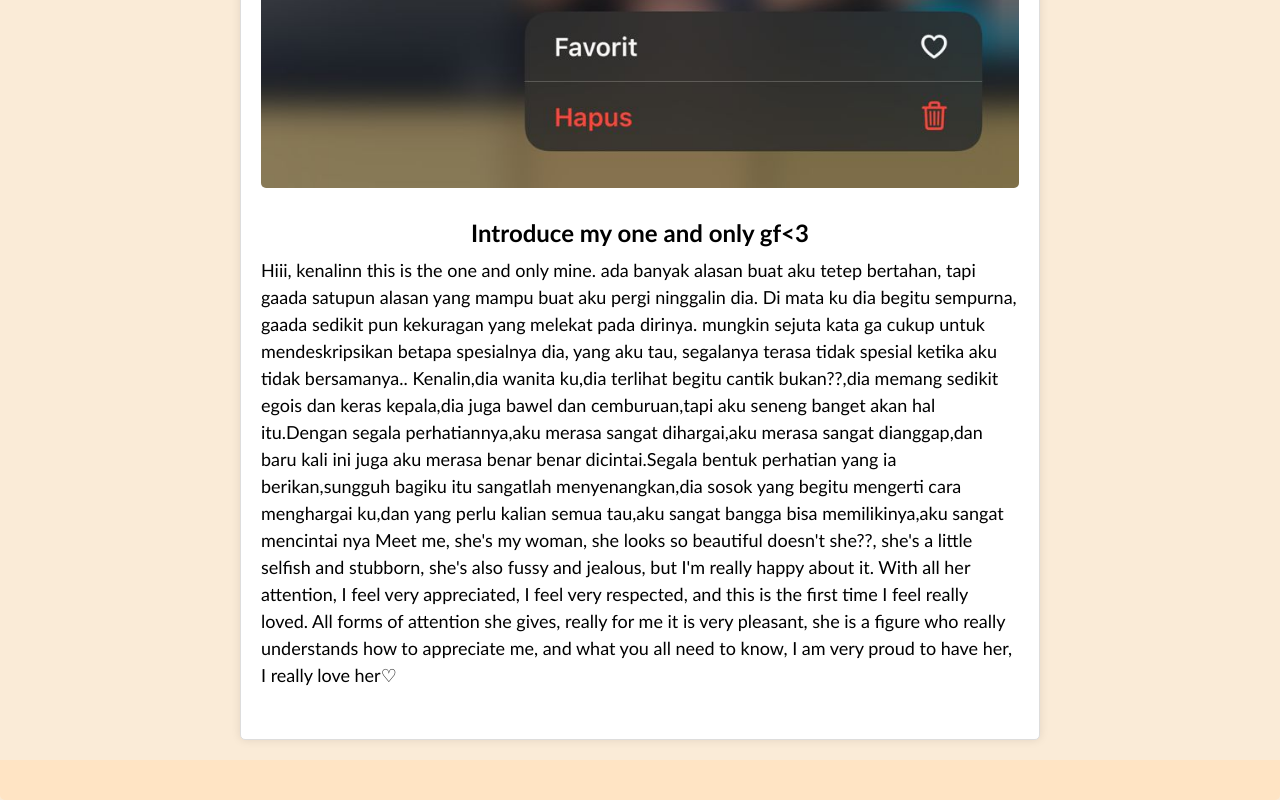
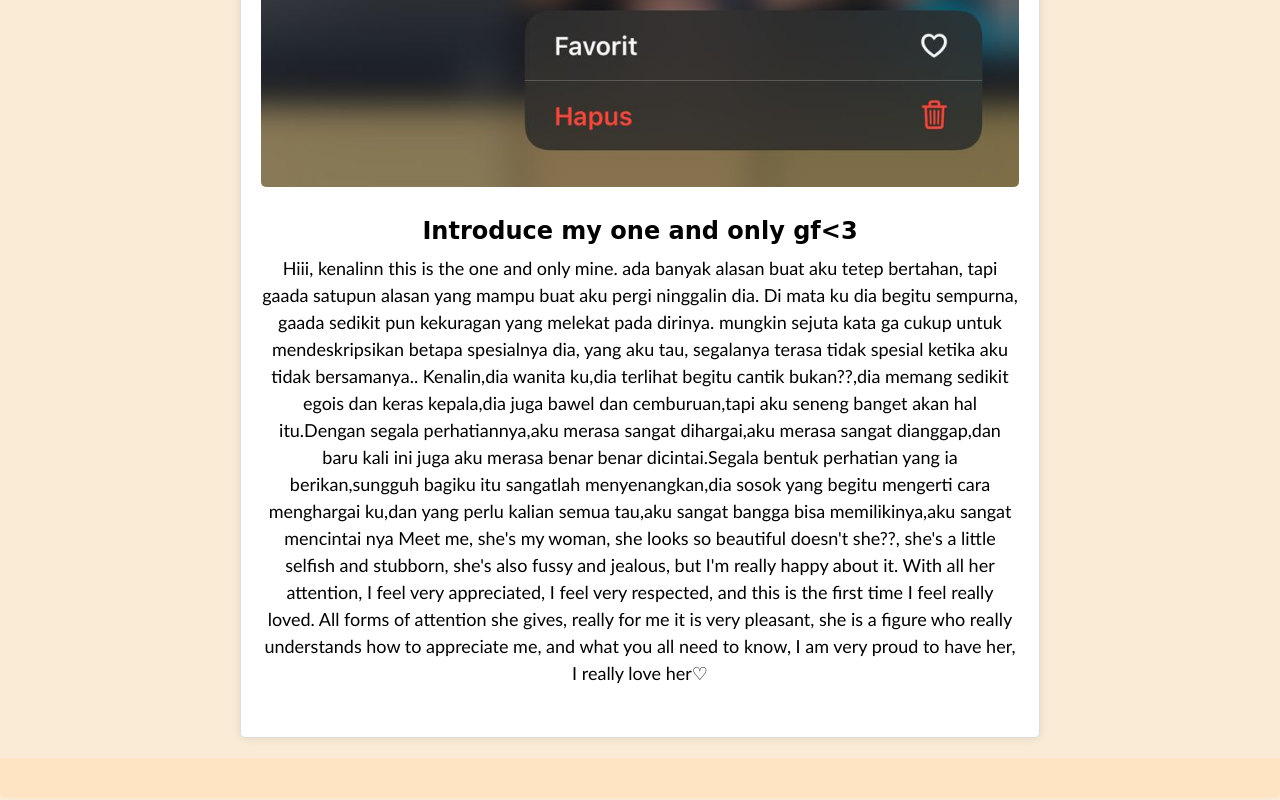
Before and after one commit to farhan12112004/farhan12112004.github.io, a plain HTML site: page index.html in a window 1280 px wide. Shown: the part 1339-2139 px from the top of the page. Drawn offline with Linux system fonts and the light colour scheme.

Commit message:
style.css

```diff
--- a/style.css
+++ b/style.css
@@ -7,7 +7,7 @@
 
 /* Style umum */
 body {
-    font-family: optima;
+    font-family: cursive;
     background-color: antiquewhite;
 }
 
@@ -56,6 +56,8 @@ img {
 p {
     font-size: 18px;
     line-height: 1.5;
+    text-align: center;
+    font-family: 'Gill Sans', 'Gill Sans MT', Calibri, 'Trebuchet MS', sans-serif;
 }
 
 footer {
```
